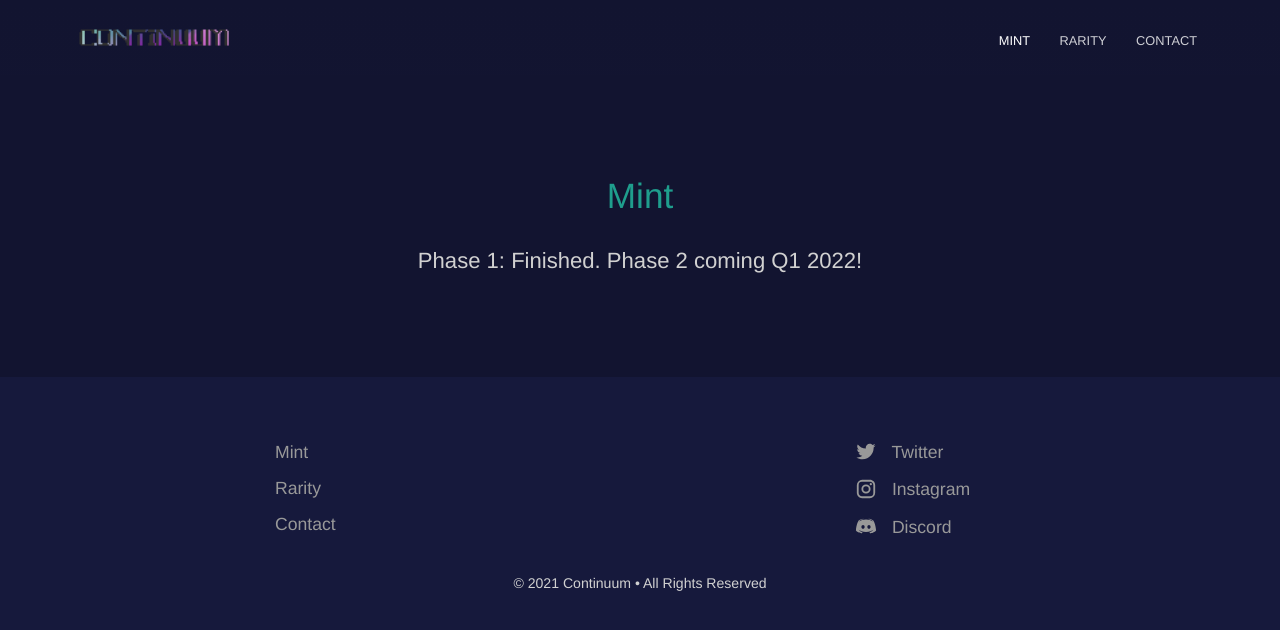
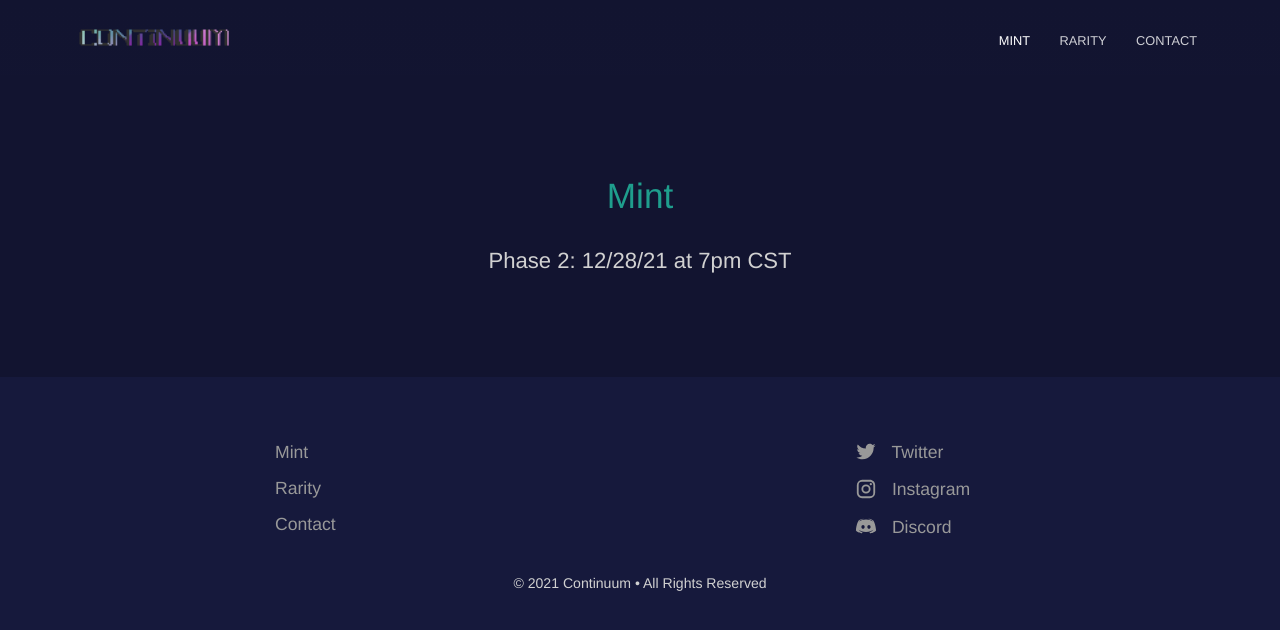
Before and after one commit to Temperedfire/continuum, a Jekyll site: the page built from mint.html, in a window 1280 px wide. Shown: the top 630 px of the page. Built offline with Jekyll 4.4.1, drawn with Linux system fonts in a browser that asks for light colours.

Commit message:
Update mint.html

```diff
--- a/mint.html
+++ b/mint.html
@@ -1,7 +1,7 @@
 ---
 title: Mint
 description: >-
-  Phase 1: Finished. Phase 2 coming Q1 2022!
+  Phase 2: 12/28/21 at 7pm CST
 
   <meta name="viewport" content="width=device-width, initial-scale=1.0">
 ---
```
